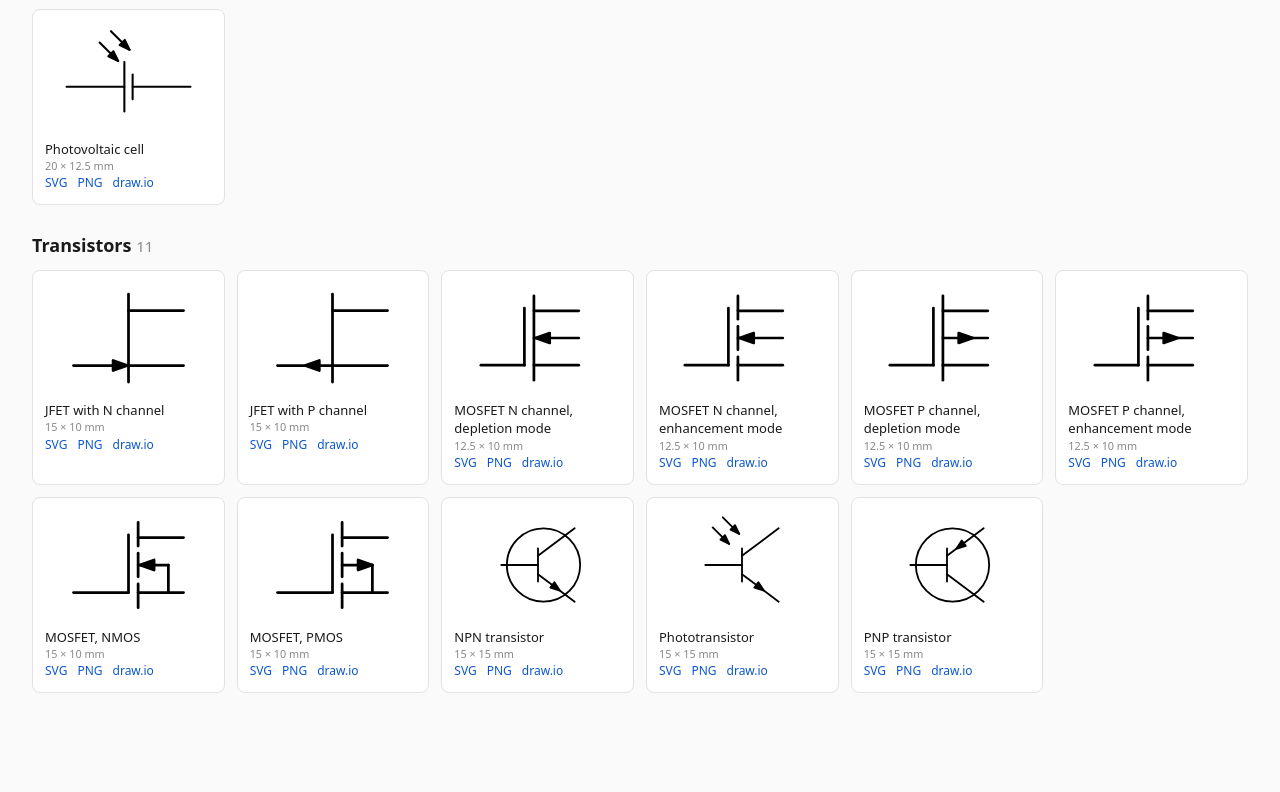
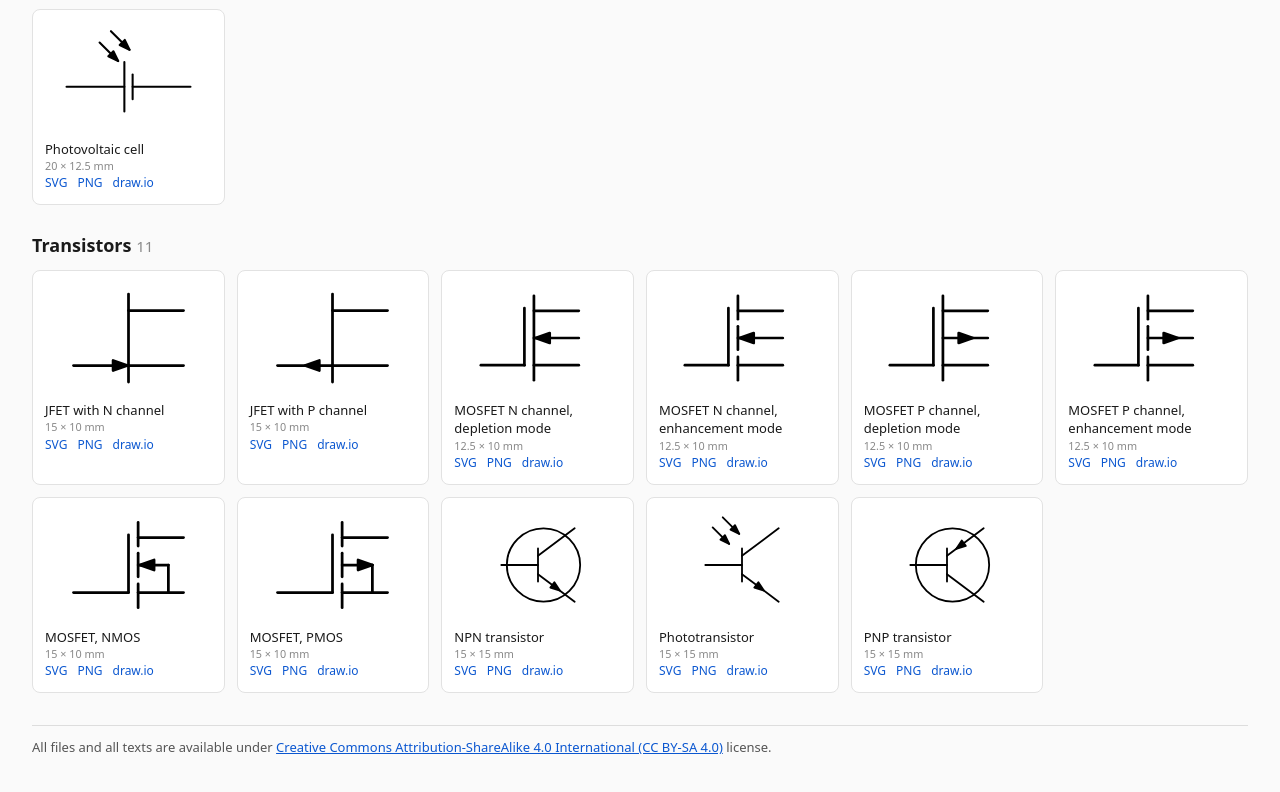
Before and after one commit to gorniak/symbols, a plain HTML site: page index.html in a window 1280 px wide. Shown: the part 3157-3949 px from the top of the page. Before the commit the page ends 3874 px from the top, so only its background shows below. Drawn offline with Linux system fonts and the light colour scheme.

Commit message:
Add license

```diff
--- a/index.html
+++ b/index.html
@@ -12,6 +12,7 @@ figure{margin:0;background:#fff;border:1px solid #e2e2e2;border-radius:8px;paddi
 figure img{display:block;width:100%;height:110px;object-fit:contain}
 figcaption{margin-top:8px;font-size:13px} figcaption small{display:block;color:#888}
 figcaption span a{margin-right:10px;font-size:12px;color:#0b57d0;text-decoration:none}
+footer{margin-top:32px;padding-top:12px;border-top:1px solid #ddd;font-size:13px;color:#555} footer a{color:#0b57d0}
 </style></head><body>
 <h1>Electronics symbols</h1><p>Based on IEC 60617 and IEEE Std 315-1975 (ANSI Y32.2-1975)<br>52 symbols · SVG (mm), PNG (2400 dpi), draw.io</p>
 <nav><a href="#Capacitors">Capacitors</a> <a href="#Connectors">Connectors</a> <a href="#Crystals and oscillators">Crystals and oscillators</a> <a href="#Diodes">Diodes</a> <a href="#Fuse">Fuse</a> <a href="#Inductors">Inductors</a> <a href="#Op-amps">Op-amps</a> <a href="#Resistors (IEC / European)">Resistors (IEC / European)</a> <a href="#Resistors (US / ANSI / IEEE)">Resistors (US / ANSI / IEEE)</a> <a href="#Sources">Sources</a> <a href="#Transistors">Transistors</a></nav>
@@ -68,4 +69,7 @@ figcaption span a{margin-right:10px;font-size:12px;color:#0b57d0;text-decoration
 <figcaption>NPN transistor<small>15 × 15 mm</small><span><a href="Transistors/NPN%20transistor.svg" download>SVG</a><a href="Transistors/NPN%20transistor.png" download>PNG</a><a href="Transistors/NPN%20transistor.drawio" download>draw.io</a></span></figcaption></figure><figure><a href="Transistors/Phototransistor.svg"><img src="Transistors/Phototransistor.svg" alt="Phototransistor"></a>
 <figcaption>Phototransistor<small>15 × 15 mm</small><span><a href="Transistors/Phototransistor.svg" download>SVG</a><a href="Transistors/Phototransistor.png" download>PNG</a><a href="Transistors/Phototransistor.drawio" download>draw.io</a></span></figcaption></figure><figure><a href="Transistors/PNP%20transistor.svg"><img src="Transistors/PNP%20transistor.svg" alt="PNP transistor"></a>
 <figcaption>PNP transistor<small>15 × 15 mm</small><span><a href="Transistors/PNP%20transistor.svg" download>SVG</a><a href="Transistors/PNP%20transistor.png" download>PNG</a><a href="Transistors/PNP%20transistor.drawio" download>draw.io</a></span></figcaption></figure></div></section>
+<footer class="footer-links">
+<p>All files and all texts are available under <a href="https://creativecommons.org/licenses/by-sa/4.0/deed.en" target="_blank" rel="noopener">Creative Commons Attribution-ShareAlike 4.0 International (CC BY-SA 4.0)</a> license.</p>
+</footer>
 </body></html>
```
Also changed, not shown: 2 other files.
